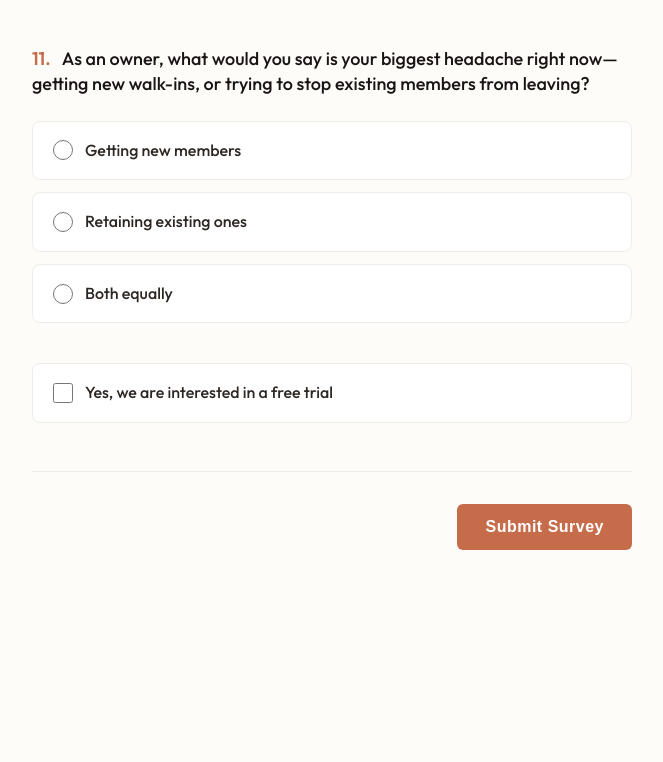
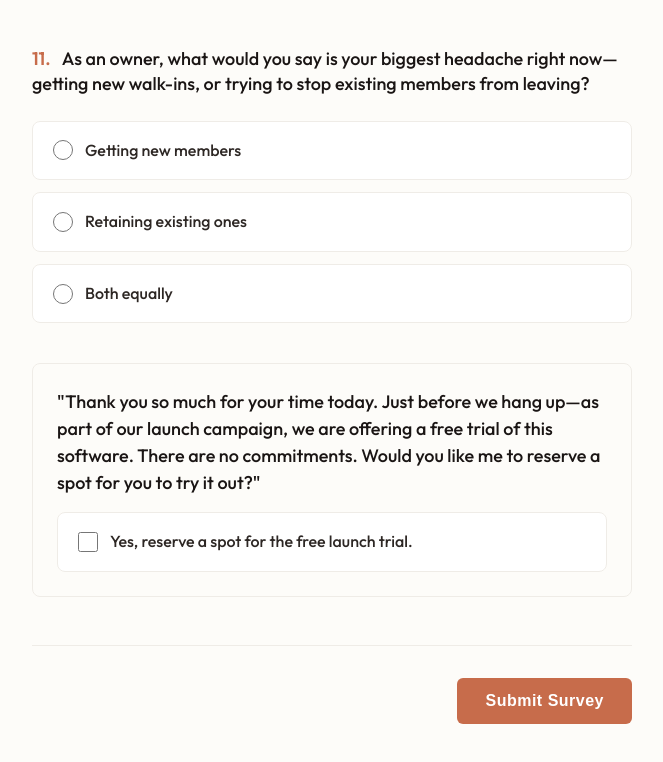
Before and after one commit to mystateofart-max/Flor-Survey, a Next.js app: page / in a window 1280 px wide. Shown: the part 3556-4318 px from the top of the page, without its empty margins (468-1131 px from the left). Before the commit the page ends 4166 px from the top, so only its background shows below. Built offline with nearby package versions, Linux system fonts and the light colour scheme; no server answers; the database is empty.

Commit message:
feat: add conversational free trial script to form

```diff
--- a/components/SurveyForm.js
+++ b/components/SurveyForm.js
@@ -594,7 +594,12 @@ export default function SurveyForm({ initialCount: initialPropCount }) {
             </div>
           );
         })}
-        <div style={{ marginBottom: '16px' }}>
+        <div className="question-block" style={{ marginTop: '32px', padding: '24px', borderRadius: '8px', border: '1px solid var(--border)' }}>
+          <h3 style={{ marginBottom: '16px', lineHeight: '1.5' }}>
+            {lang === 'en'
+              ? '"Thank you so much for your time today. Just before we hang up—as part of our launch campaign, we are offering a free trial of this software. There are no commitments. Would you like me to reserve a spot for you to try it out?"'
+              : '"আপনাকে অনেক ধন্যবাদ সময় দেওয়ার জন্য। শেষ করার আগে একটা কথা, আমাদের লঞ্চ ক্যাম্পেইনের অংশ হিসেবে আমরা এই সফটওয়্যারটার একটা ফ্রি ট্রায়াল দিচ্ছি। আমি কি আপনার জন্য একটা স্পট কনফার্ম করে রাখব?"'}
+          </h3>
           <label className={`radio-container ${formData.interested_in_trial ? 'selected' : ''}`} style={{ marginBottom: 0 }}>
             <input
               type="checkbox"
@@ -602,7 +607,7 @@ export default function SurveyForm({ initialCount: initialPropCount }) {
               onChange={(e) => handleOptionChange('interested_in_trial', e.target.checked)}
               style={{ width: '20px', height: '20px', accentColor: 'var(--primary)', cursor: 'pointer' }}
             />
-            <span>{lang === 'en' ? 'Yes, we are interested in a free trial' : 'হ্যাঁ, আমরা একটি ফ্রি ট্রায়ালে আগ্রহী'}</span>
+            <span style={{ fontWeight: 500 }}>{lang === 'en' ? 'Yes, reserve a spot for the free launch trial.' : 'হ্যাঁ, লঞ্চ উপলক্ষে ফ্রি ট্রায়ালের জন্য স্পট বুক করুন।'}</span>
           </label>
         </div>
         <div style={{ marginTop: '48px', textAlign: 'right', borderTop: '1px solid var(--border)', paddingTop: '32px' }}>
```
Also changed, not shown: 1 other file (tests, documents, lock files or other folders).
